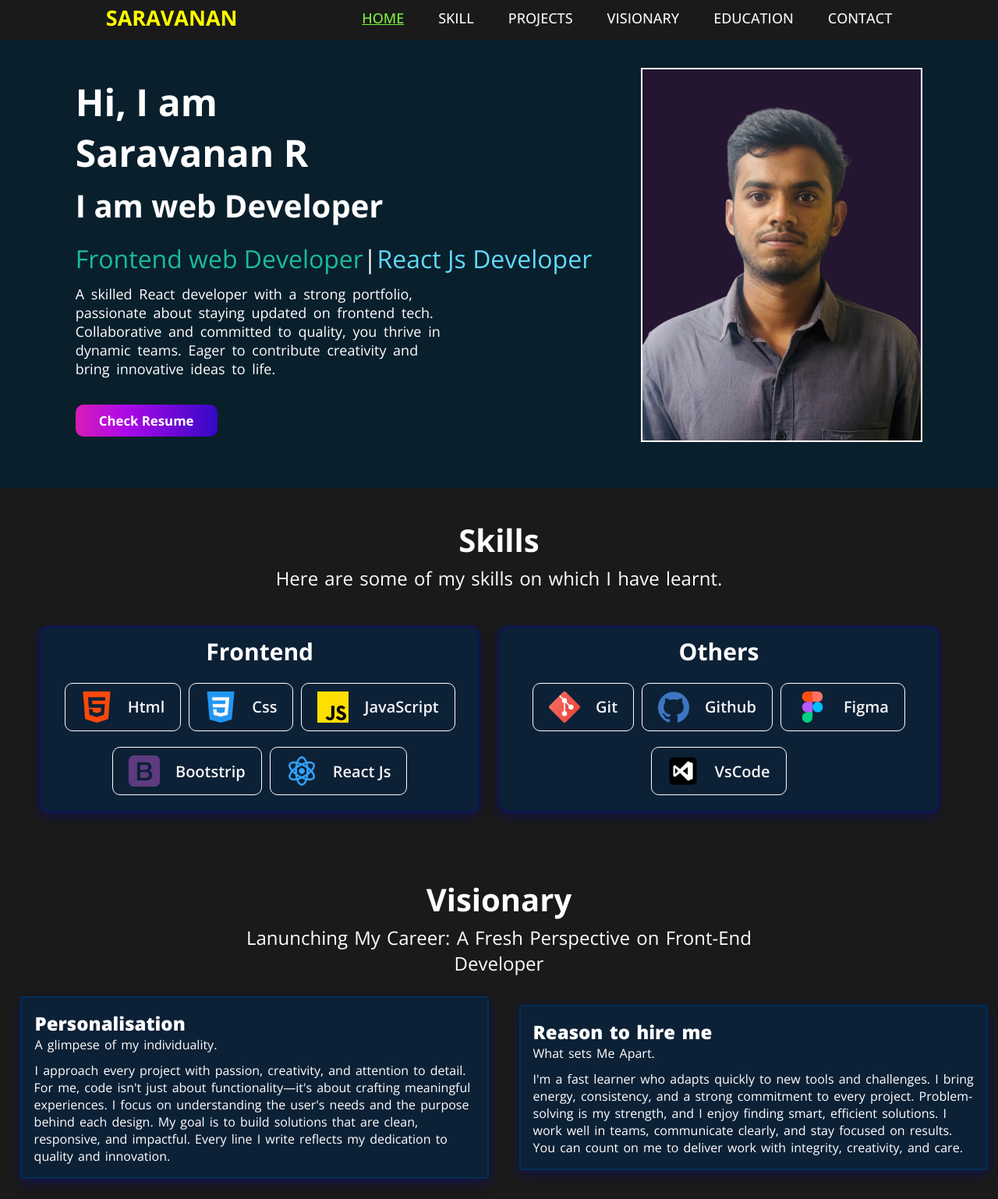
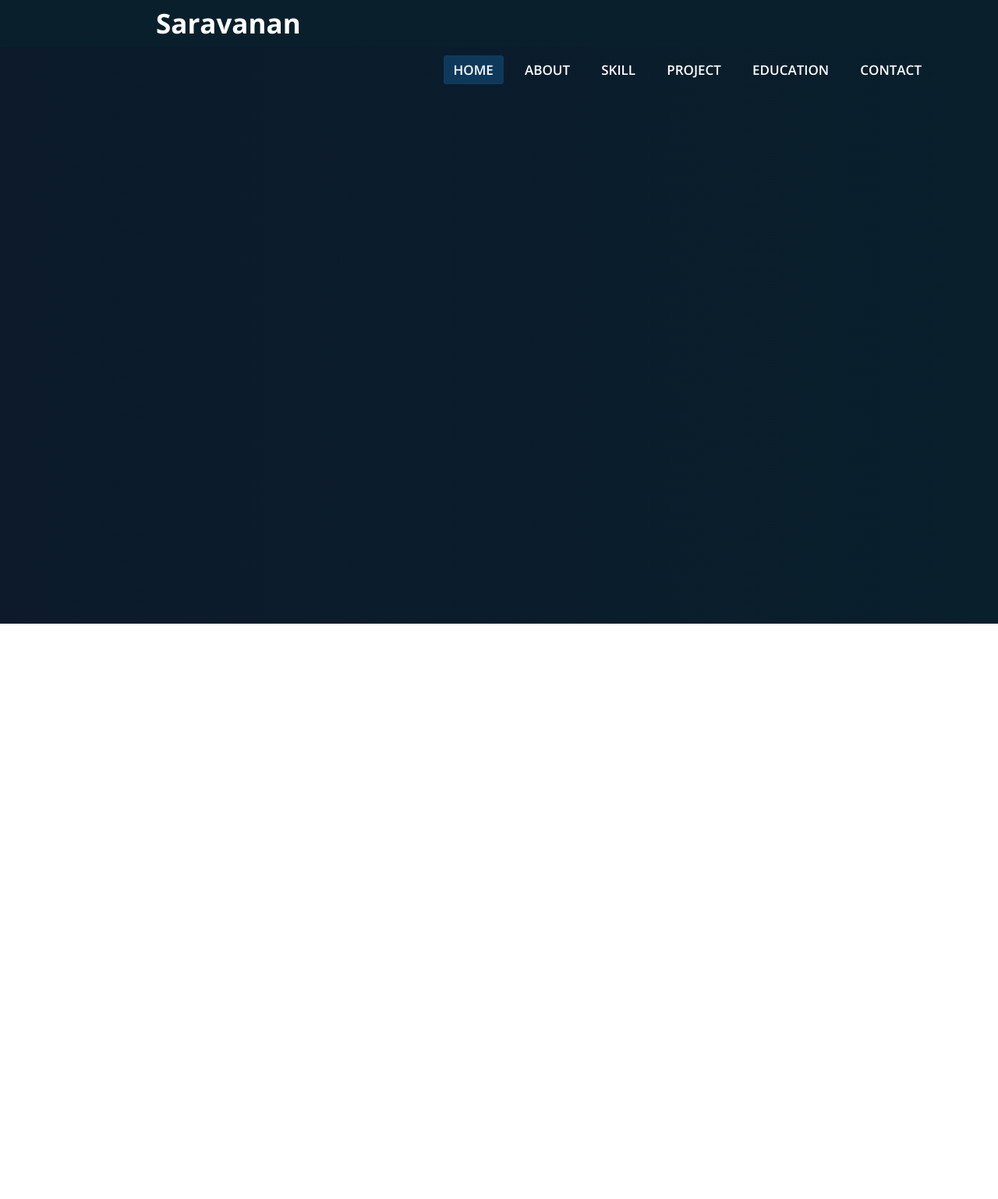
Before and after one commit to SARAVANAN8904/portfolio-1, a plain HTML site: page index.html in a window 1280 px wide. Shown: the whole page at 78% size. After the commit the page ends 800 px from the top, so only its background shows below. Drawn offline with nearby package versions, Linux system fonts and the light colour scheme; files whose address does not match are found by name; a web font is replaced by a local one.

Commit message:
new navbar

```diff
--- a/css/style.css
+++ b/css/style.css
@@ -1,4 +1,105 @@
-* {
+*{
+    padding: 0;
+    margin: 0;
+    text-decoration: none;
+    list-style: none;
+    box-sizing: border-box;
+    font-family: "Open Sans", sans-serif;
+}
+
+body {
+    color: #fff;
+    /* background: linear-gradient(to right, #0c1a2b, #091f2c); */
+    background: linear-gradient(to right, #0c1a2b, #091f2c);
+}
+
+nav{
+    background-color: #091f2c;
+    height: 60px;
+    width: 100%;
+}
+label.logo{
+    color: white;
+    font-size: 35px;
+    line-height: 60px;
+    padding: 0 200px;
+    font-weight: bold;
+}
+nav ul{
+    float: right;
+    margin-right: 80px;
+}
+nav ul li {
+    display:inline-block;
+    line-height: 60px;
+    margin: 0 5px;
+}
+nav ul li a{
+    color: white;
+    font-size: 17px;
+    text-transform: uppercase;
+    border-radius: 3px;
+    padding: 7px 13px;
+    font-weight: 600;
+
+}
+a.active,a:hover{
+    background: #1b9cff3a;
+    transition: .5s;
+}
+.checkbtn{
+    font-size: 30px;
+    color: white;
+    float: right;
+    line-height: 60px;
+    margin-right: 40px;
+    cursor: pointer;
+    display: none;
+}
+#check{
+    display: none;
+}
+@media (max-width:952px) {
+    label.logo{
+        font-size: 30px;
+        padding-left: 50px;
+    }
+    nav ul li a{
+        font-size:16px ;
+    }
+}
+@media (max-width:858px) {
+    .checkbtn{
+        display: block;
+    }
+    ul{
+        position: fixed;
+        width: 100%;
+        height: 100vh;
+        background: #2c3e50;
+        top: 60px;
+        left: -100%;
+        text-align: center;
+        transform: all .5s;
+    }
+    nav ul li{
+        display: block;
+        margin: 50px;
+        line-height: 30px;
+    }
+    nav ul li a{
+        font-size: 20px;
+    }
+    a:hover,a.active{
+        background: none;
+        color: #0082e6;
+    }
+    #check:checked ~ ul{
+        left:0;
+    }
+}
+
+/* * {
     padding: 0;
     margin: 0;
     box-sizing: border-box;
@@ -8,73 +109,109 @@
 body {
     color: #fff;
     background-color: #1a1a1a;
-}
+} */
 
 /* _____________________nav-bar____________________ */
-#nav-main{
-    display: flex;
-    align-items: center;
-    justify-content:space-evenly;
-    position: sticky;
-    top: 0;
-    left: 0;
-    z-index: 100;
-    /* margin-right: 10%; */
-    background-color: #1a1a1a;
+/* *{
+    padding: 0;
+    margin: 0;
+    text-decoration: none;
+    list-style: none;
+    box-sizing: border-box;
+}
+nav{
+    background: #0082e6;
+    height: 80px;
     width: 100%;
-    padding: 4px 0px;
 }
-.logo{
-    font-size: 27px;
-    font-weight: 700;
+label.logo{
+    color: white;
+    font-size: 35px;
+    line-height: 80px;
+    padding: 0 100px;
+    font-weight: bold;
+}
+nav ul{
+    float: right;
+    margin-right: 20px;
+}
+nav ul li {
+    display:inline-block;
+    line-height: 80px;
+    margin: 0 5px;
+}
+nav ul li a{
+    color: white;
+    font-size: 17px;
     text-transform: uppercase;
-    color: yellow;
+    border-radius: 3px;
+    padding: 7px 13px;
 }
-.nav-2 ul li{
-    list-style: none;
+a.active,a:hover{
+    background: #1b9bff;
+    transition: .5s ease;
 }
-.nav-2 ul{
-    display: flex;
-    gap: 20px;
+.checkbtn{
+    font-size: 30px;
+    color: white;
+    float: right;
+    line-height: 80px;
+    margin-right: 40px;
+    cursor: pointer;
+    display: none;
 }
-.nav-2 ul li a{
-    text-decoration: none;
-    margin-left: 24px;
-    font-size: 18px;
-    text-transform: uppercase;
-    font-weight: 500;
-    color: #F5F5F5;
-    transition: .5s;
-
+#check{
+    display: none;
 }
-.nav-2 ul li:hover a,
-.nav-2 ul li.active a{
-    color: #7cf03d;
-    text-decoration: underline;
+@media (max-width:952px) {
+    label.logo{
+        font-size: 30px;
+        padding-left: 50px;
+    }
+    nav ul li a{
+        font-size:16px ;
+    }
 }
-@media (max-width:380px) {
-    .logo{
-        font-size: 27px;
-        font-weight: 600;
-        margin-left: 10px;
+@media (max-width:858px) {
+    .checkbtn{
+        display: block;
     }
-    .nav-2 ul{
-        gap: 5px;
+    ul{
+        position: fixed;
+        width: 100%;
+        height: 100vh;
+        background: #2c3e50;
+        top: 80px;
+        left: -100%;
+        text-align: center;
+        transform: all .5s;
     }
-    .vis{
-        display: none;
+    nav ul li{
+        display: block;
+        margin: 50px;
+        line-height: 30px;
+    }
+    nav ul li a{
+        font-size: 20px;
+    }
+    a:hover,a.active{
+        background: none;
+        color: #0082e6;
+    }
+    #check:checked ~ ul{
+        left:0;
     }
 }
 /* ______________________About___________________________ */
-#about-start {
-    margin-top: 0.5%;
+/* #about-start { */
+    /* margin-top: 0.5%;
     /* margin-left: 10%; */
-    padding: 10px;
+    /* padding: 10px;
     position: relative;
-    background-color: #091f2c;
+    background-color: #091f2c; */
     /* height: 80vh; */
-}
-.m-1{
+/* } */
+/* .m-1{
     margin-right: 5%;
 }
 .about-intro {
@@ -114,9 +251,9 @@ body {
     justify-content: center;
     align-items: center;
     width: 100%;
-    margin-top: 2%;
+    margin-top: 2%; */
     /* border: solid white 2px; */
-}
+/* }
 .img{
     height: 60vh;
     border: solid 2px ;
@@ -127,8 +264,8 @@ body {
         flex-wrap: wrap;
         width: 100vw;
         height: auto;
-    }
-}
+    } */
+
 /* _______________________________SKills______________________ */
 #skill-main {
     width: 100%;
--- a/images/style.css
+++ /dev/null
@@ -1,248 +0,0 @@
-* {
-    padding: 0;
-    margin: 0;
-    box-sizing: border-box;
-    font-family: "Open Sans", sans-serif;
-}
-
-body {
-    /* background-color: #1a1a1a; */
-    /* background-color: rgb(36, 21, 44); */
-    color: #fff;
-    background-color: #091f2c;
-    color: rgb(255, 255, 255);
-
-}
-
-/* _____________________nav-bar____________________ */
-
-
-/* ______________________About___________________________ */
-#about-start {
-    margin-top: 2%;
-    margin-left: 10%;
-    padding: 10px;
-    position: relative;
-}
-
-.about-intro {
-    font-weight: 800;
-    font-size: 3rem;
-}
-
-.about-spanI {
-    font-size: 2rem;
-    font-weight: 400;
-    color: #1ABC9C;
-}
-    /* background: linear-gradient(90deg, rgba(4, 17, 61, 1) 0%, rgba(2, 3, 33, 1) 50%, rgba(3, 8, 61, 1) 100%); */
-
-
-.about-span-II {
-    color: #61DAFB;
-}
-
-.about-introII {
-    font-size: 18px;
-    word-spacing: 4px;
-    margin-top: 1%;
-}
-
-.img {
-    width: 300px;
-    height: 400px;
-    position: absolute;
-    right: 15%;
-    top: 5%;
-    border-radius: 3px;
-    border: solid;
-    box-shadow: rgba(2, 16, 140, 0.2) 0px 2px 8px 0px;
-}
-
-.Resume-btn {
-    padding: 9px 30px;
-    margin-top: 1.9%;
-    border-radius: 10px;
-    color: #fff;
-    border: none;
-    font-weight: 700;
-    font-size: 1.05rem;
-    cursor: pointer;
-    background: linear-gradient(90deg, rgba(214, 30, 183, 1) 0%, rgba(173, 9, 232, 1) 35%, rgba(52, 8, 196, 1) 100%);
-}
-
-/* _______________________________SKills______________________ */
-#skill-main {
-    width: 100%;
-    margin-top: 5%;
-    padding: 10px;
-    margin-bottom: 3%;
-}
-
-.skill-container-1 {
-    display: flex;
-    align-items: center;
-    justify-content: center;
-    flex-direction: column;
-    padding: 10px;
-    gap: 5px;
-
-}
-
-.skill-container-2 {
-    display: flex;
-    align-items: center;
-    justify-content: center;
-    padding: 10px;
-
-
-}
-
-.text-1 {
-    font-size: 40px;
-    font-weight: 700;
-}
-
-.text-2 {
-    font-size: 24px;
-    font-weight: lighter;
-    word-spacing: 2px;
-}
-
-.img-frontend {
-    padding: 10px;
-    display: flex;
-    align-items: center;
-    justify-content: center;
-    flex-direction: column;
-    box-shadow: rgba(7, 7, 163, 0.35) 0px 5px 15px;
-    border-radius: 12px;
-    border: solid 2px rgba(7, 7, 163, 0.35);
-    margin-right: 2%;
-    margin-top: 2%;
-    background-color: #0c2136;
-}
-
-.img-container-1 {
-    /* border: solid 1px white; */
-    width: 540px;
-    display: flex;
-    flex-wrap: wrap;
-    justify-content: center;
-    align-items: center;
-    gap: 10px;
-    padding: 10px;
-}
-
-.img-1 {
-    margin-top: 2%;
-    display: flex;
-    align-items: center;
-    justify-content: space-evenly;
-    border: solid 1px white;
-    padding: 10px 20px;
-    border-radius: 10px;
-    gap: 20px;
-}
-
-.img-1:hover {
-    background-color: #ffffff15;
-    cursor: pointer;
-}
-
-.img-1 p {
-    font-size: 20px;
-    font-weight: 600;
-    color: #F5F5F5;
-}
-
-.skill-name-frontend {
-    font-size: 30px;
-    font-weight: 700;
-
-}
-/* ------------------------------------Visionary-------------------------------- */
-#vision-main{
-  display: flex;
-  justify-content: center;
-  align-items: center;
-  margin-top: 5%;
-  flex-direction:column;
-}
-.vision-container-1{
-    display: flex;
-    align-items: center;
-    flex-direction: column;
-    justify-content: center;
-    text-align: center;
-    gap: 5px;
-}
-.vision-name{
-    font-size: 40px;
-    font-weight: 700;
-}
-.vision-contant{
-    font-size: 24px;
-    font-weight: lighter;
-    word-spacing: 2px;
-}
-.vision-contain-2{
-    display: flex;
-    align-items: center;
-    justify-content: center;
-}
-.contant-persional{
-    border-radius: 3px;
-    width: 50%;
-    margin: 2%;
-    text-indent: 1px;
-    word-spacing: 2px;
-    border: solid 2px #032e58;
-    padding: 1rem;
-    box-shadow: rgba(7, 7, 163, 0.35) 0px 5px 15px;
-
-}
-.contant-hireme{
-    border-radius: 3px;
-    width: 50%;
-    margin: 1%;
-    word-spacing: 2px;
-    border: solid 2px #032e58;
-    box-shadow: rgba(7, 7, 163, 0.35) 0px 5px 15px;
-    padding: 1rem;
-
-}
-.vision-1{
-    font-weight: 800;
-    font-size: 24px;
-}
-.vision-2{
-    font-weight: lighter;
-}
-.vision-3{
-    margin-top: 2%;
-}
-/* ----------------------------project---------------------- */
-.project-main{
-    display: flex;
-    justify-content: center;
-    align-items: center;
-    flex-direction: column;
-    margin-top: 4%;
-}
-.project-container-1{
-    display: flex;
-    align-items: center;
-    justify-content: center;
-    flex-direction: column;
-    text-align: center;
-}
-.project-container-1-1{
-    font-size: 40px;
-    font-weight: 700;
-}
-.project-container-1-2{
-    font-weight: lighter;
-    margin-top: 1%;
-    font-size: 20px;
-}
--- a/index.html
+++ b/index.html
@@ -10,50 +10,55 @@
     </style>
     <link rel="stylesheet" href="css/style.css">
     <link rel="" href="">
+    <link rel="stylesheet" href="https://cdnjs.cloudflare.com/ajax/libs/font-awesome/6.4.0/css/all.min.css">
+    <script src="https://kit.fontawesome.com/a076d05399.js" crossorigin="anonymous"></script>
+
+
 </head>
 
 <body>
     <script src="script.js" defer></script>
-    <div id="nav-main">
-        <div class="nav-1">
-            <p class="logo">Saravanan</p>
-        </div>
-        <div class="nav-2">
-
-            <ul >
-                <li class="active"><a href="#">home</a></li>
-                <li><a href="">skill</a></li>
-                <li><a href="">projects</a></li>
-                <li><a href="" class="vis">Visionary</a></li>
-                <li><a href="">education</a></li>
-                <li><a href="">contact</a></li>
-            </ul>
-        </div>
-    </div>
+    <nav>
+        <input type="checkbox" id="check">
+        <label for="check" class="checkbtn">
+            <i class="fas fa-bars"></i>
+        </label>
+        <label class="logo">Saravanan</label>
+        <ul>
+            <li><a href="#" class="active">Home</a></li>
+            <li><a href="#">About</a></li>
+            <li><a href="#">Skill</a></li>
+            <li><a href="#">Project</a></li>
+            <li><a href="#">Education</a></li>
+            <li><a href="#">Contact</a></li>
+        </ul>
+    </nav>
     <!-- -----------------------About----------------------- -->
-    <div id="about-start">
+    <!-- <div id="about-start">
         <div class="about-flex-div">
             <div class="m-1">
-                <p class="about-intro">Hi, I am <br class="br-1">Saravanan R<br><span  class="sp-1">I am web
+                <p class="about-intro">Hi, I am <br class="br-1">Saravanan R<br><span class="sp-1">I am web
                         Developer</span><br><span class="about-spanI">Frontend web Developer<span
                             style="color: #fff;">|</span><span class="about-span-II">React Js Developer</span> </span>
                 </p>
-                <p class="about-introII">A skilled React developer with a strong portfolio,<br class="br-p"> passionate about staying
-                    updated on frontend tech.<br class="br-p">Collaborative and committed to quality, you thrive in <br class="br-p">dynamic
+                <p class="about-introII">A skilled React developer with a strong portfolio,<br class="br-p"> passionate
+                    about staying
+                    updated on frontend tech.<br class="br-p">Collaborative and committed to quality, you thrive in <br
+                        class="br-p">dynamic
                     teams. Eager to contribute creativity and <br class="br-p">bring innovative ideas to life.</p>
-                    <br>
-                     <a href="https://drive.google.com/file/d/1VRwPCIrQ1gOJmJ1XR7wAIuIyxPYGYYTv/view?usp=sharing">
-                        <button class="Resume-btn">Check Resume</button></a>
+                <br>
+                <a href="https://drive.google.com/file/d/1VRwPCIrQ1gOJmJ1XR7wAIuIyxPYGYYTv/view?usp=sharing">
+                    <button class="Resume-btn">Check Resume</button></a>
             </div>
             <div>
                 <img src="images/sarvana-Photoroom.png" class="img">
             </div>
         </div>
         <br><br>
-    </div>
+    </div> -->
 
     <!-----------------------------------------Skills --------------------------------------------->
-    <div id="skill-main">
+    <!-- <div id="skill-main">
         <div class="skill-container-1">
             <p class="text-1">Skills</p>
             <p class="text-2">Here are some of my skills on which I have learnt.</p>
@@ -106,10 +111,10 @@
                 </div>
             </div>
         </div>
-    </div>
+    </div> -->
 
     <!------------------------------Visionary-------------------------------->
-
+<!--
     <div id="vision-main">
         <div class="vision-container-1">
             <p class="vision-name">Visionary</p>
@@ -135,7 +140,7 @@
                     You can count on me to deliver work with integrity, creativity, and care.</p>
             </div>
         </div>
-    </div>
+    </div> -->
     <!-------------------------Project-------------------------------->
 
     <!-- <div class="project-main">
```
Also changed, not shown: images/index.html (deleted, +0 -155 lines), css/queres.css (deleted).
